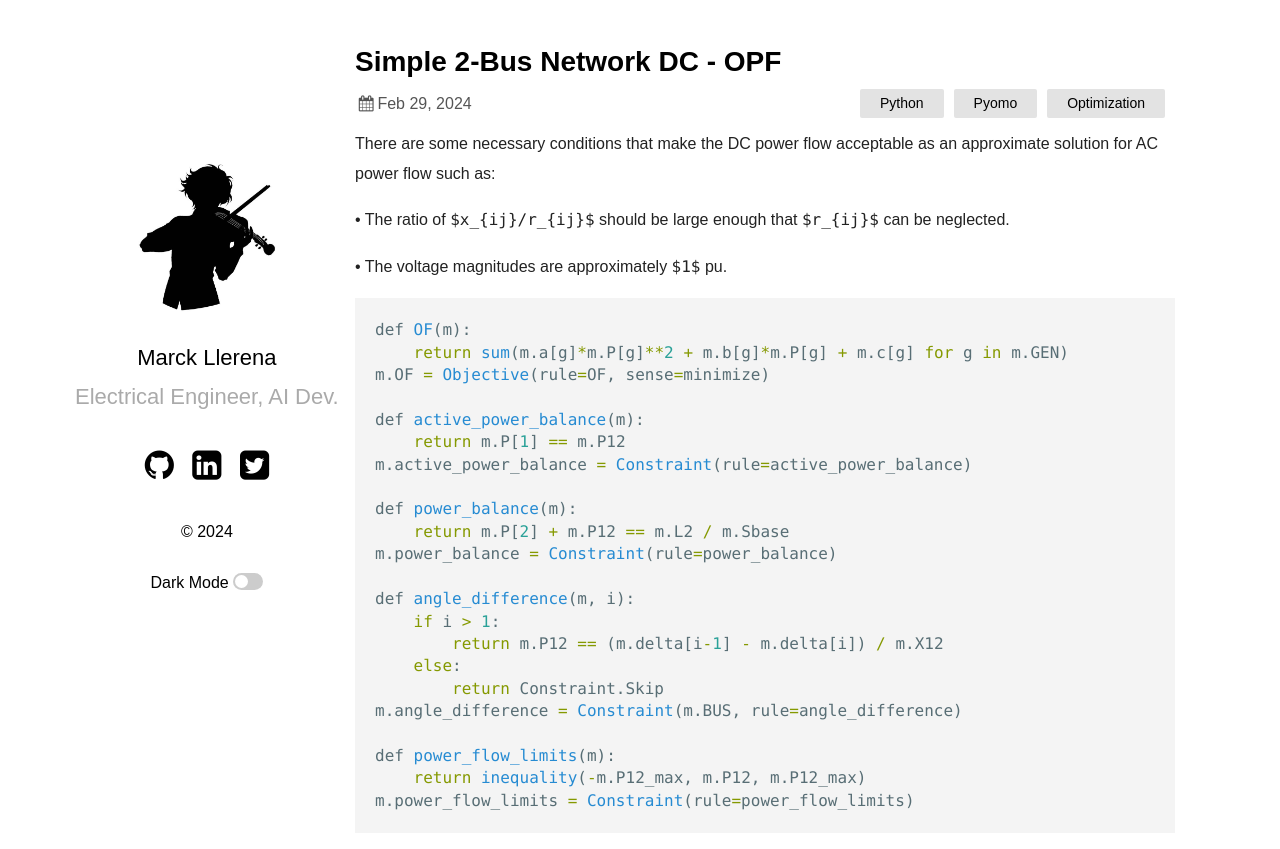
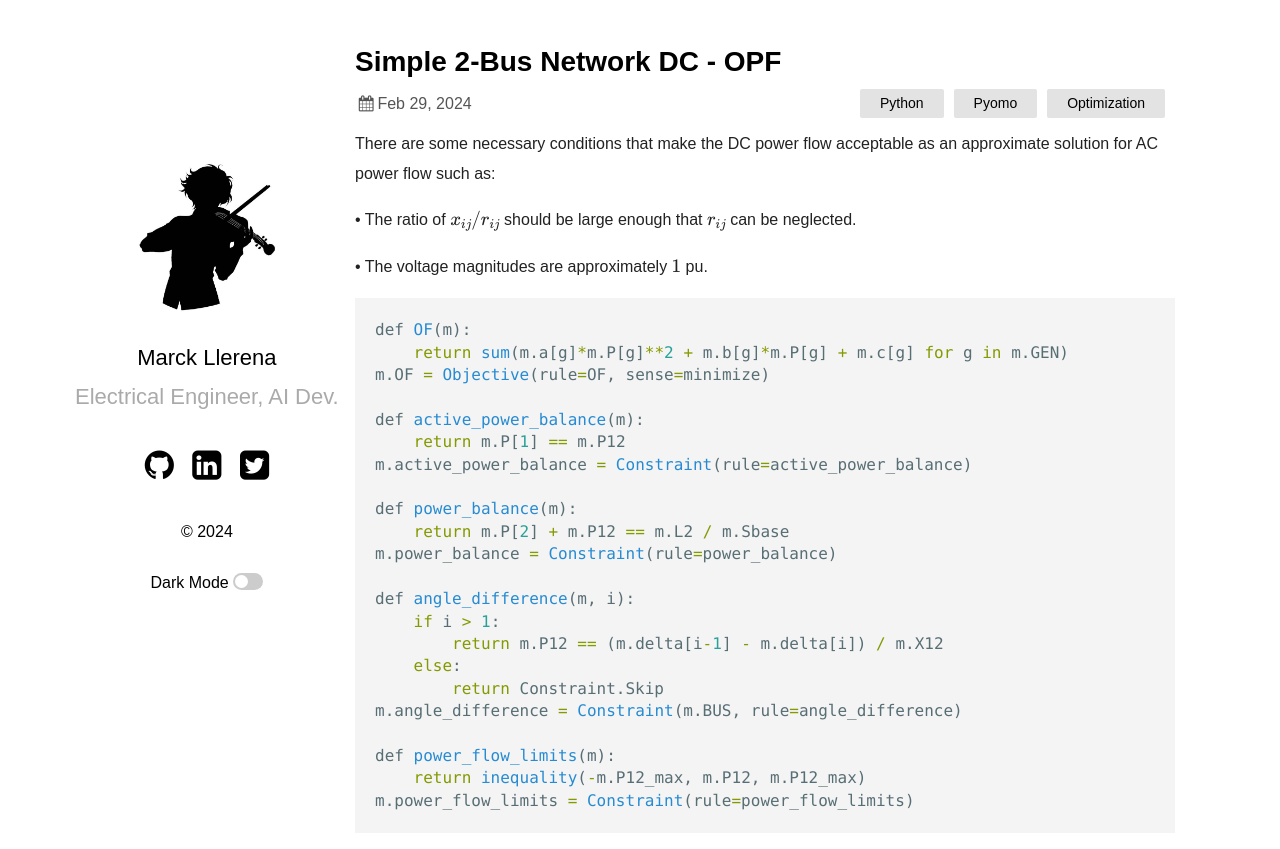
Before and after one commit to marckcode/marckcode.github.io, a Jekyll site: the page built from _posts/2024-02-29-2-bus-dc-opf.markdown, in a window 1280 px wide. Shown: the top 849 px of the page. Built offline with Jekyll 4.4.1, drawn with Linux system fonts in a browser that asks for light colours; some web fonts are replaced; formulas are drawn with MathJax 3; part of the change alters nothing that is shown.

````diff
--- a/_layouts/default.html
+++ b/_layouts/default.html
@@ -187,6 +187,25 @@
   <script src="{{ "/assets/js/simple-jekyll-search.min.js" | relative_url }}"></script>
   <script src="{{ "/assets/js/search.js" | relative_url }}"></script>
   {% endif %}
+
+  <script type="text/javascript"
+  src="https://cdnjs.cloudflare.com/ajax/libs/mathjax/2.7.0/MathJax.js?config=TeX-AMS_CHTML">
+  </script>
+  <script type="text/x-mathjax-config">
+    MathJax.Hub.Config({
+      tex2jax: {
+        inlineMath: [['$','$'], ['\\(','\\)']],
+        processEscapes: true},
+        jax: ["input/TeX","input/MathML","input/AsciiMath","output/CommonHTML"],
+        extensions: ["tex2jax.js","mml2jax.js","asciimath2jax.js","MathMenu.js","MathZoom.js","AssistiveMML.js", "[Contrib]/a11y/accessibility-menu.js"],
+        TeX: {
+        extensions: ["AMSmath.js","AMSsymbols.js","noErrors.js","noUndefined.js"],
+        equationNumbers: {
+        autoNumber: "AMS"
+        }
+      }
+    });
+  </script>
 </body>
 
 </html>
--- a/_posts/2024-02-29-2-bus-dc-opf.markdown
+++ b/_posts/2024-02-29-2-bus-dc-opf.markdown
@@ -7,9 +7,9 @@ categories: Python Pyomo Optimization
 
 There are some necessary conditions that make the DC power flow acceptable as an approximate solution for AC power flow such as:
 
-• The ratio of `$x_{ij}/r_{ij}$` should be large enough that `$r_{ij}$` can be neglected.
+• The ratio of $x_{ij}/r_{ij}$ should be large enough that $r_{ij}$ can be neglected.
 
-• The voltage magnitudes are approximately `$1$` pu.
+• The voltage magnitudes are approximately $1$ pu.
 
 
 ```javascript
````
